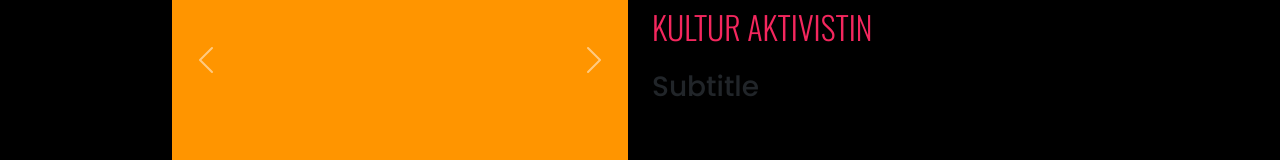
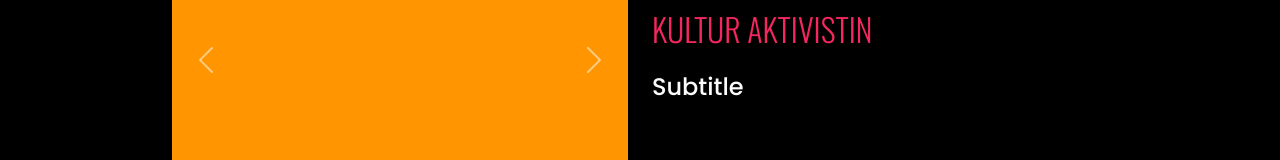
Before and after one commit to iliana-marquez/diana-angular-app, an Angular app: page /profile in a window 1280 px wide. Shown: the part 343-503 px from the top of the page. Built offline with nearby package versions, Linux system fonts and the light colour scheme; no server answers.

Commit message:
Improve layout of h2 and h3 in profile

```diff
--- a/src/app/profile/profile.component.css
+++ b/src/app/profile/profile.component.css
@@ -2,6 +2,18 @@
     min-height: 290px;
     border-radius: 2.5rem;
     background-color: var(--highlight-primary-color);
+    position: relative;
+    z-index: 0;
+}
+
+h2 {
+    text-align: end;
+}
+
+h3 {
+    color: var(--secondary-color);
+    font-size: 1.2rem;
+    text-align: center;
 }
 
 p {
@@ -27,6 +39,9 @@ p {
 
 @media screen and (min-width: 768px) {
 
+    h3 {
+        font-size: 1.5rem;
+    }
     .carousel-item {
         min-height: 550px;
     }
@@ -38,6 +53,15 @@ p {
 }
 
 @media screen and (min-width: 992px) {
+    h2 {
+        text-align: start;
+    }
+
+    h3 {
+        text-align: start;
+    }
+
+
     .carousel-item {
         min-height: 370px;
     }
```
